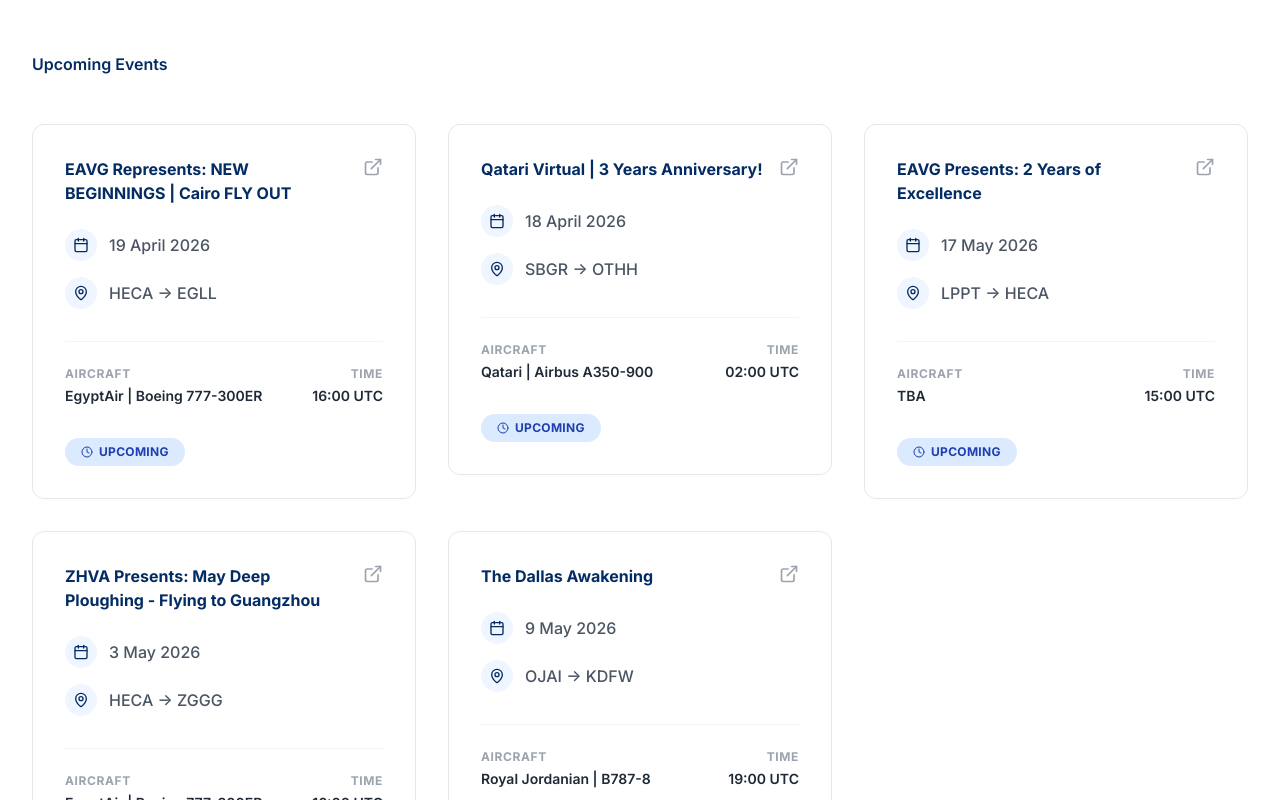
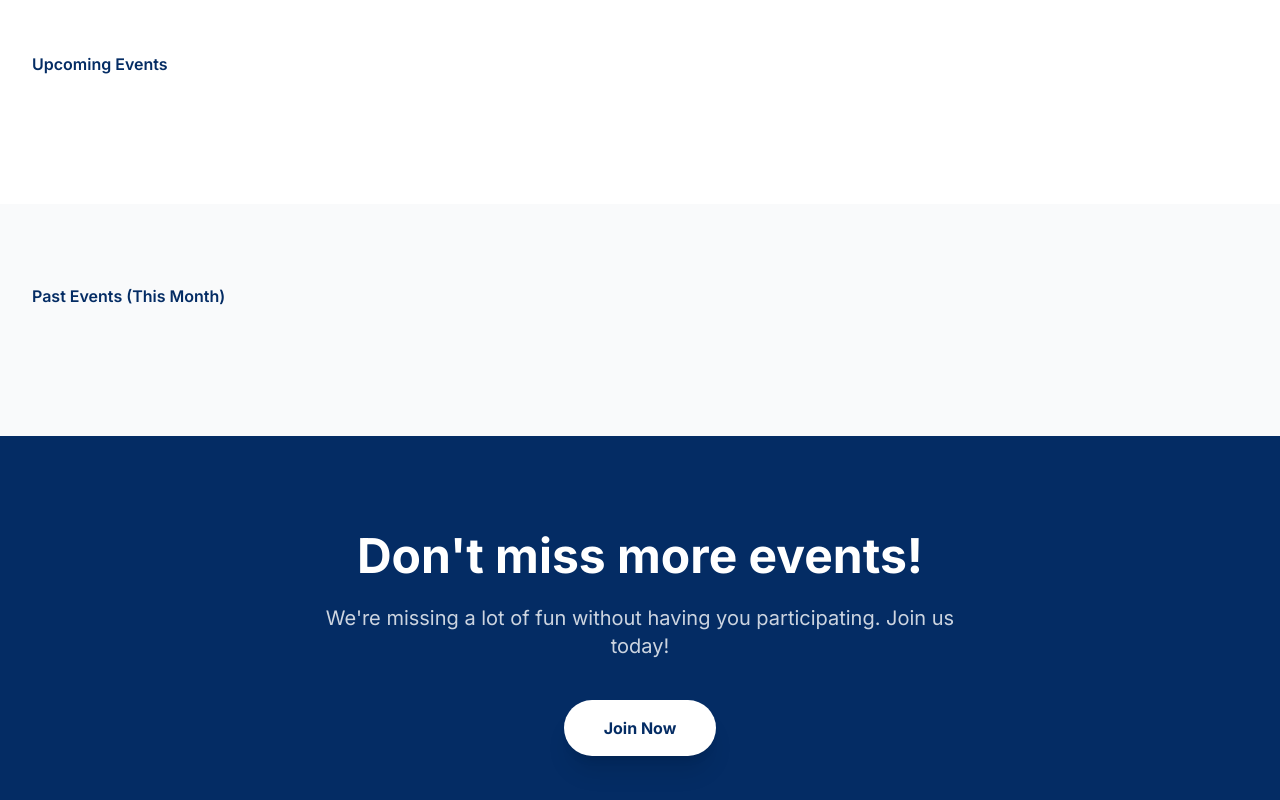
Before and after one commit to 3ssomy67272/eavg-sys, a Next.js app: page /events in a window 1280 px wide. Shown: the part 380-1180 px from the top of the page. Built offline with nearby package versions, Linux system fonts and the light colour scheme.

Commit message:
Event List Update no.11

```diff
--- a/src/app/events/page.tsx
+++ b/src/app/events/page.tsx
@@ -19,51 +19,6 @@
     //   aircraft: 'aircraft',
     //   forumLink: 'event link',
     // },
-    {
-      id: 1,
-      title: `EAVG Represents: NEW BEGINNINGS | Cairo FLY OUT`,
-      startTime: '2026-04-19T16:00:00Z',
-      durationMinutes: 300,  // 5:00 hours
-      route: 'HECA -> EGLL',
-      aircraft: `EgyptAir | Boeing 777-300ER`,
-      forumLink: 'https://community.infiniteflight.com/t/19th-april-eavg-presents-new-beginnings/1169496',
-    },
-    {
-      id: 2,
-      title: `Qatari Virtual | 3 Years Anniversary!`,
-      startTime: '2026-04-18T02:00:00Z',
-      durationMinutes: 900,  // 15:00 hours
-      route: 'SBGR -> OTHH',
-      aircraft: `Qatari | Airbus A350-900`,
-      forumLink: 'https://community.infiniteflight.com/t/qatari-virtual-presents-3-year-anniversary/',
-    },
-    {
-      id: 3,
-      title: `EAVG Presents: 2 Years of Excellence`,
-      startTime: '2026-05-17T15:00:00Z',
-      durationMinutes: 300,  // 5:00 hours
-      route: 'LPPT -> HECA',
-      aircraft: `TBA`,
-      forumLink: 'https://community.infiniteflight.com/t/eavg-presents-2-years-of-excellence-heca/1184832',
-    },
-    {
-      id: 4,
-      title: `ZHVA Presents: May Deep Ploughing - Flying to Guangzhou`,
-      startTime: '2026-05-03T16:00:00Z',
-      durationMinutes: 540,  // 9:00 hours
-      route: 'HECA -> ZGGG',
-      aircraft: `EgyptAir | Boeing 777-300ER`,
-      forumLink: 'https://community.infiniteflight.com/t/3may26-zhva-present-may-deep-ploughing-flying-to-guangzhou-ifvarb-endorsed-zggg-fly-in-out/1171113?u=egyptairvirtualgroup',
-    },
-    {
-      id: 5,
-      title: `The Dallas Awakening`,
-      startTime: '2026-05-09T19:00:00Z',
-      durationMinutes: 900,  // 15:00 hours
-      route: 'OJAI -> KDFW',
-      aircraft: `Royal Jordanian | B787-8`,
-      forumLink: 'https://community.infiniteflight.com/t/may-9-10-royal-jordanian-virtual-presents-the-dallas-awakening/1172515',
-    }
   ];
 
   useEffect(() => {
```
